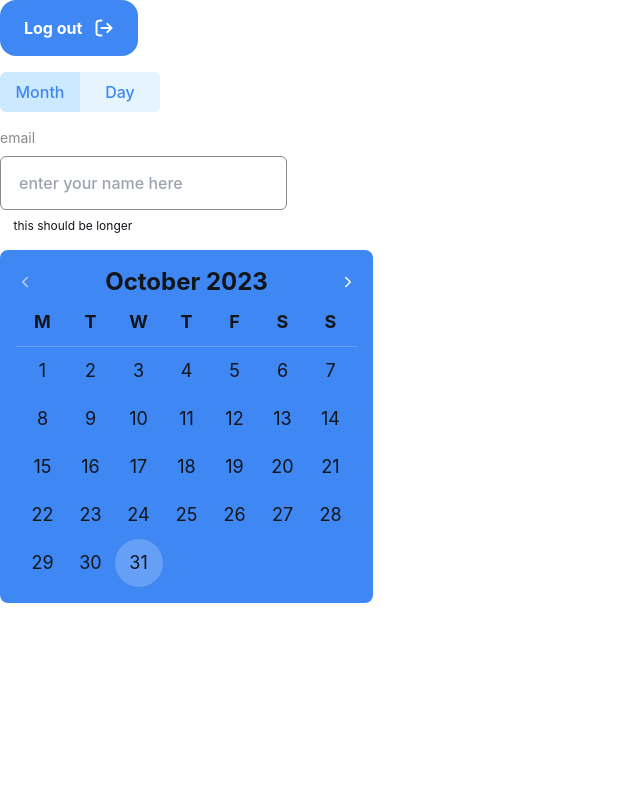
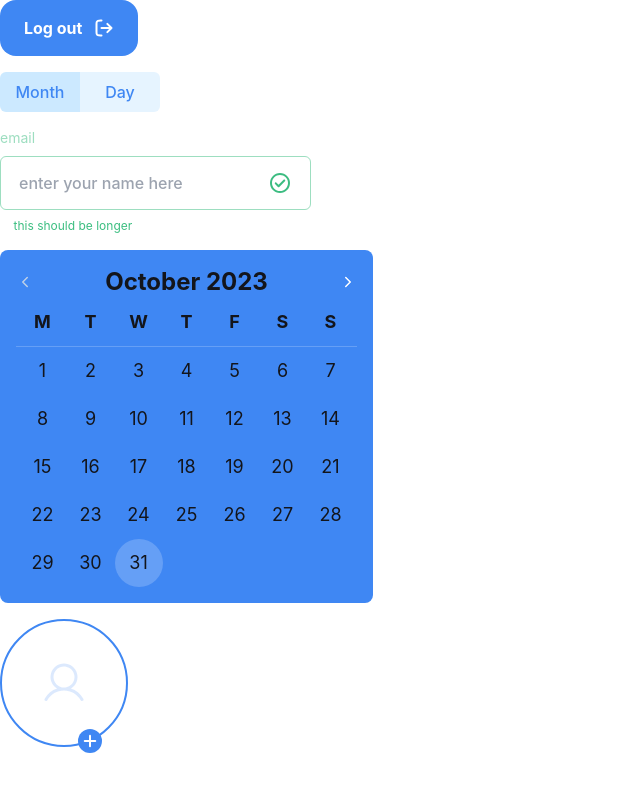
Before and after one commit to chadjaa-sofiane/goose-track, a React (Vite) app: page / in a window 1280 px wide. Shown: the top 792 px of the page, without its empty margins (0-640 px from the left). Built offline with nearby package versions, Linux system fonts and the light colour scheme.

Commit message:
adjast and add icons to the textField component.

```diff
--- a/src/App.tsx
+++ b/src/App.tsx
@@ -1,15 +1,17 @@
-import { useState } from 'react'
+import React, { useState } from 'react'
 import Button from '@/components/button'
 import RadioSelector from '@/components/radioSelector'
 import InputField from '@/components/inputField'
 import ExitIcon from '@/assets/exit.svg?react'
 import Callender from './components/callender'
+import ProfileImageUploader from './components/profileImageUploader'
 
 const OPTIONS = ['Month', 'Day']
 
 const App = () => {
     const [selected, setSelected] = useState(OPTIONS[0])
     const [email, setEmail] = useState('')
+    const [image, setImage] = useState<File | null>(null)
     const onChange = (selected: string) => {
         console.log(selected)
         setSelected(selected)
@@ -19,6 +21,14 @@ const App = () => {
         const value = e.target.value
         setEmail(value)
     }
+
+    const handleFileChange = (e: React.ChangeEvent<HTMLInputElement>) => {
+        if (!e.target.files) return
+        const file = e?.target?.files[0]
+        setImage(file)
+        console.log(image)
+    }
+
     return (
         <div className="container font-Inter m-auto text-text flex flex-col gap-y-4 items-start">
             <Button icons={{ end: <ExitIcon /> }}> Log out</Button>
@@ -35,8 +45,10 @@ const App = () => {
                 onChange={handleChange}
                 placeHolder="enter your name here"
                 message="this should be longer"
+                status="done"
             />
             <Callender />
+            <ProfileImageUploader onChange={handleFileChange} />
         </div>
     )
 }
--- a/src/components/inputField/index.tsx
+++ b/src/components/inputField/index.tsx
@@ -1,5 +1,9 @@
 import { cn } from '@/lib/utils'
-import { ComponentPropsWithoutRef } from 'react'
+import React, { ComponentPropsWithoutRef } from 'react'
+import DoneIcon from '@/assets/Done.svg?react'
+import WarningIcon from '@/assets/warning.svg?react'
+
+type Status = 'error' | 'done'
 
 interface InputFieldProps extends ComponentPropsWithoutRef<'input'> {
     type?: 'string' | 'email' | 'password'
@@ -8,7 +12,12 @@ interface InputFieldProps extends ComponentPropsWithoutRef<'input'> {
     value: string
     placeHolder?: string
     message?: string | null
-    status?: 'error' | 'correct' | 'normal'
+    status?: Status
+}
+
+const icon: Record<Status, React.ReactNode> = {
+    done: <DoneIcon />,
+    error: <WarningIcon />,
 }
 
 const InputField = ({
@@ -18,41 +27,46 @@ const InputField = ({
     placeHolder = '',
     value,
     message,
-    status = 'normal',
+    status,
     ...rest
 }: InputFieldProps) => {
     const error = status == 'error'
-    const correct = status == 'correct'
+    const done = status == 'done'
     return (
         <div className="flex flex-col gap-y-2">
             <label
                 className={cn('text-text text-opacity-50 text-sm', {
                     'text-error': !!error,
-                    'text-correct': correct,
+                    'text-done': done,
                 })}
             >
                 {' '}
                 {label}{' '}
             </label>
-            <input
-                {...rest}
-                type={type}
-                name={name}
-                value={value}
-                placeholder={placeHolder}
+            <div
                 className={cn(
-                    'bg-transparent outline-none border border-text border-opacity-50 py-3.5 px-[1.125em] rounded-md font-medium',
+                    'bg-transparent outline-none border border-text border-opacity-50 py-3.5 px-[1.125em] rounded-md font-medium flex items-center',
                     {
                         'border-error': error,
-                        'border-correct': correct,
+                        'border-done': done,
                     }
                 )}
-            />
+            >
+                <input
+                    {...rest}
+                    type={type}
+                    name={name}
+                    value={value}
+                    placeholder={placeHolder}
+                    className="bg-transparent outline-none"
+                />
+                <div>{status && icon[status]}</div>
+            </div>
             {!!message && (
                 <span
                     className={cn('text-xs px-[1.125em]', {
                         'text-error': error,
-                        'text-correct': correct,
+                        'text-done': done,
                     })}
                 >
                     {' '}
--- a/src/index.css
+++ b/src/index.css
@@ -11,7 +11,7 @@
     --color-accent-5: 206deg 100% 95%;
     --color-accent-6: 235deg 14% 15%;
     --color-error: 0deg 83% 47%;
-    --color-correct: 152deg 52% 49%;
+    --color-done: 152deg 52% 49%;
 }
 
 @media (prefers-color-scheme: light) {
--- a/tailwind.config.js
+++ b/tailwind.config.js
@@ -15,7 +15,7 @@ export default {
                 bg: 'hsl(var(--color-bg) / <alpha-value>)',
                 text: 'hsl(var(--color-text) / <alpha-value>)',
                 error: 'hsl(var(--color-error) / <alpha-value>)',
-                correct: 'hsl(var(--color-correct) / <alpha-value>)',
+                done: 'hsl(var(--color-done) / <alpha-value>)',
             },
             fontFamily: {
                 Inter: ['Inter', 'sans-serif'],
```
Also changed, not shown: src/assets/Done.svg (added), src/assets/warning.svg (added).
